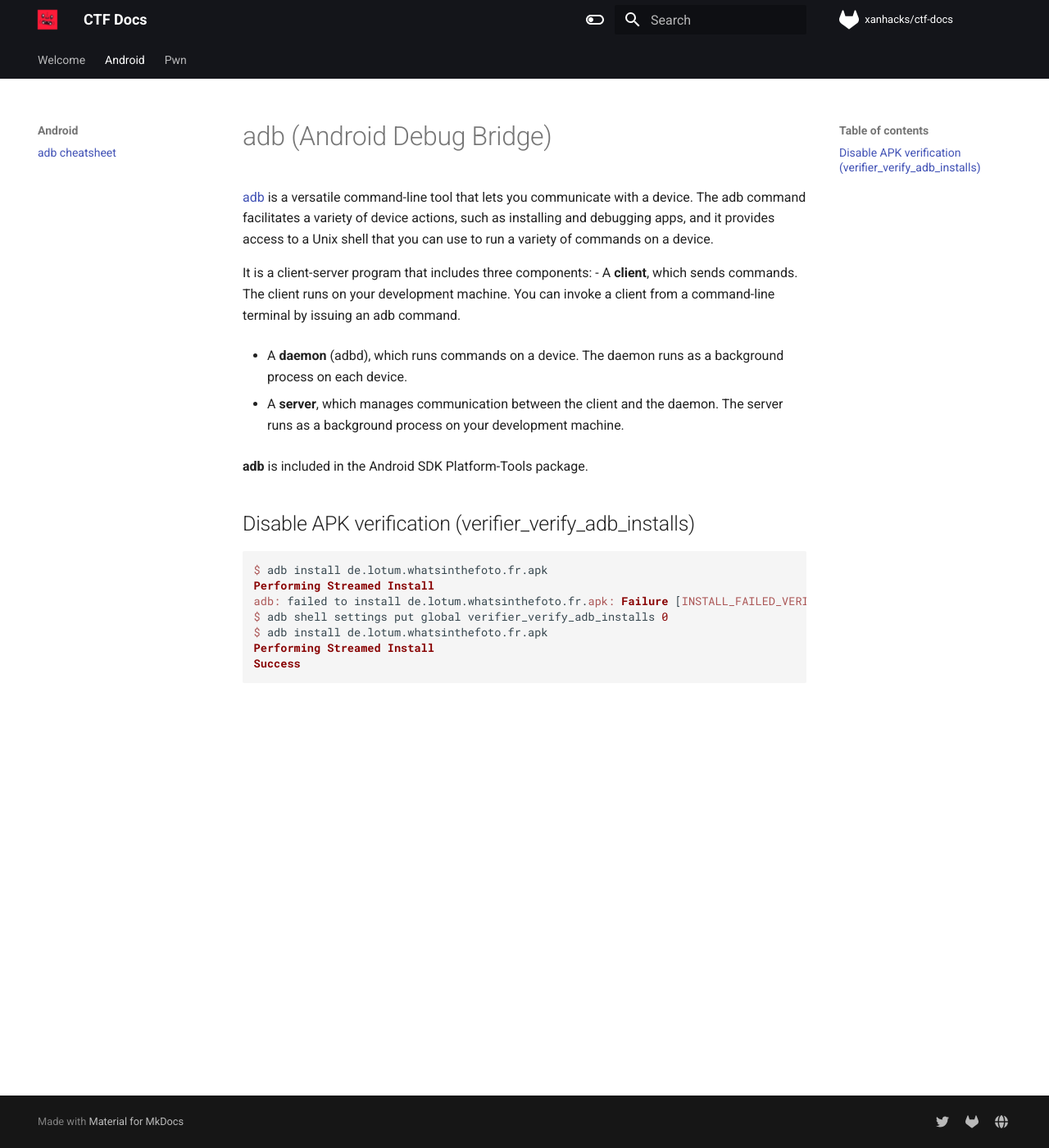
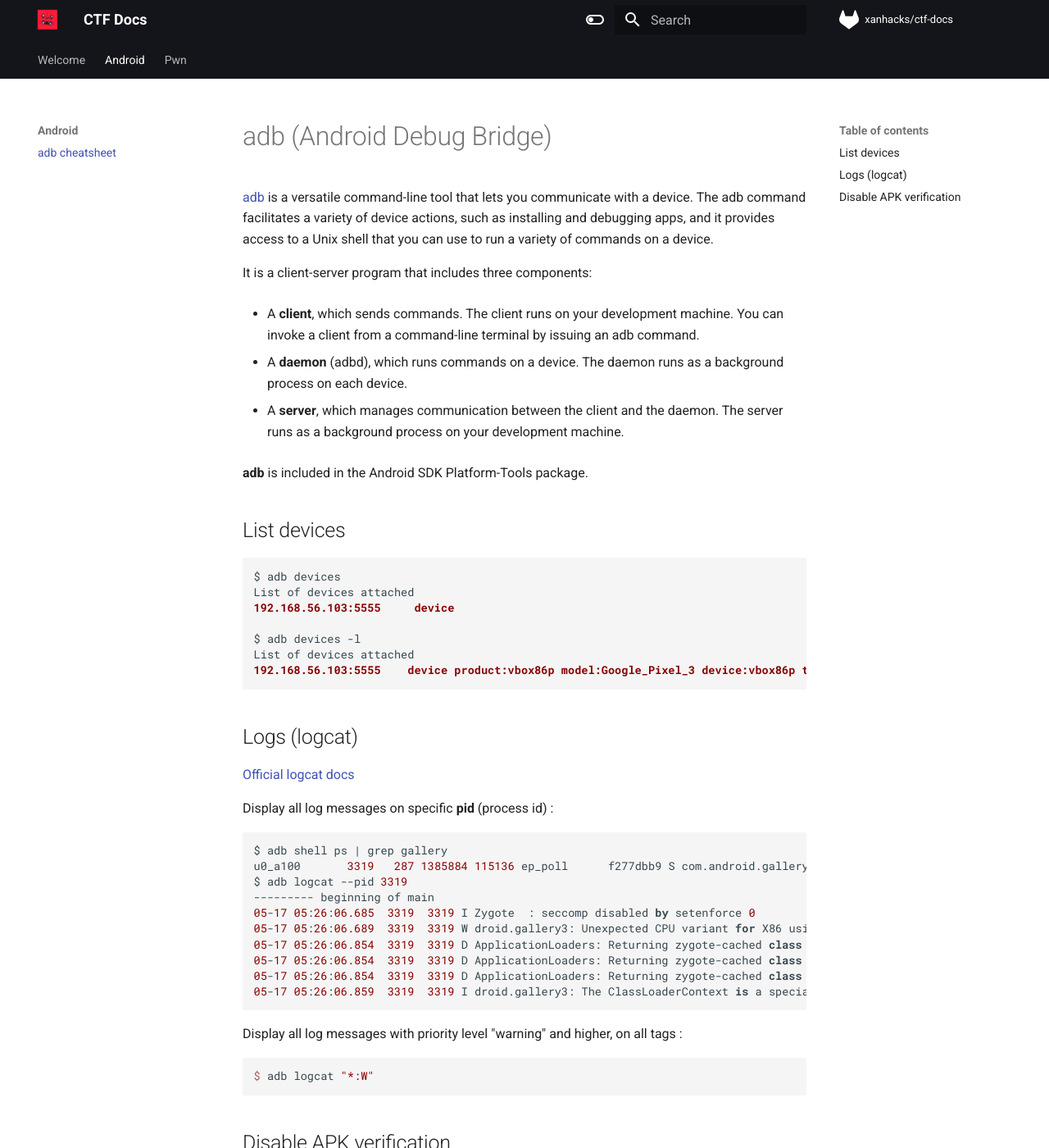
Before and after one commit to xanhacks/ctf-docs, an MkDocs documentation site: the page built from docs/android/adb.md, in a window 1280 px wide and 1400 px high. Shown: the whole window at 82% size. Built offline with MkDocs 1.6.1 and Material for MkDocs 9.7.7, drawn with Linux system fonts in a browser that asks for light colours; nearby versions of some CDN libraries; comment, search, counter and statistics services are not loaded; some of the changed text lies outside the part shown.

Commit message:
add logcat

````diff
--- a/docs/android/adb.md
+++ b/docs/android/adb.md
@@ -8,6 +8,7 @@ description: adb cheatsheet with examples.
 [adb](https://developer.android.com/studio/command-line/adb) is a versatile command-line tool that lets you communicate with a device. The adb command facilitates a variety of device actions, such as installing and debugging apps, and it provides access to a Unix shell that you can use to run a variety of commands on a device.
 
 It is a client-server program that includes three components:
+
 - A **client**, which sends commands. The client runs on your development machine. You can invoke a client from a command-line terminal by issuing an adb command.
 
 - A **daemon** (adbd), which runs commands on a device. The daemon runs as a background process on each device.
@@ -16,7 +17,46 @@ It is a client-server program that includes three components:
 
 **adb** is included in the Android SDK Platform-Tools package.
 
-## Disable APK verification (verifier_verify_adb_installs)
+## List devices
+
+```shell
+$ adb devices
+List of devices attached
+192.168.56.103:5555     device
+
+$ adb devices -l
+List of devices attached
+192.168.56.103:5555    device product:vbox86p model:Google_Pixel_3 device:vbox86p transport_id:3
+```
+
+## Logs (logcat)
+
+[Official logcat docs](https://developer.android.com/studio/command-line/logcat)
+
+Display all log messages on specific **pid** (process id) :
+
+```shell
+$ adb shell ps | grep gallery
+u0_a100       3319   287 1385884 115136 ep_poll      f277dbb9 S com.android.gallery3d
+$ adb logcat --pid 3319
+--------- beginning of main
+05-17 05:26:06.685  3319  3319 I Zygote  : seccomp disabled by setenforce 0
+05-17 05:26:06.689  3319  3319 W droid.gallery3: Unexpected CPU variant for X86 using defaults: x86
+05-17 05:26:06.854  3319  3319 D ApplicationLoaders: Returning zygote-cached class loader: /system/framework/android.hidl.base-V1.0-java.jar
+05-17 05:26:06.854  3319  3319 D ApplicationLoaders: Returning zygote-cached class loader: /system/framework/android.hidl.manager-V1.0-java.jar
+05-17 05:26:06.854  3319  3319 D ApplicationLoaders: Returning zygote-cached class loader: /system/framework/android.hidl.base-V1.0-java.jar
+05-17 05:26:06.859  3319  3319 I droid.gallery3: The ClassLoaderContext is a special shared library.
+```
+
+Display all log messages with priority level "warning" and higher, on all tags :
+
+```shell
+$ adb logcat "*:W"
+```
+
+## Disable APK verification
+
+- Set **verifier_verify_adb_installs** to 0.
 
 ```shell
 $ adb install de.lotum.whatsinthefoto.fr.apk
````
